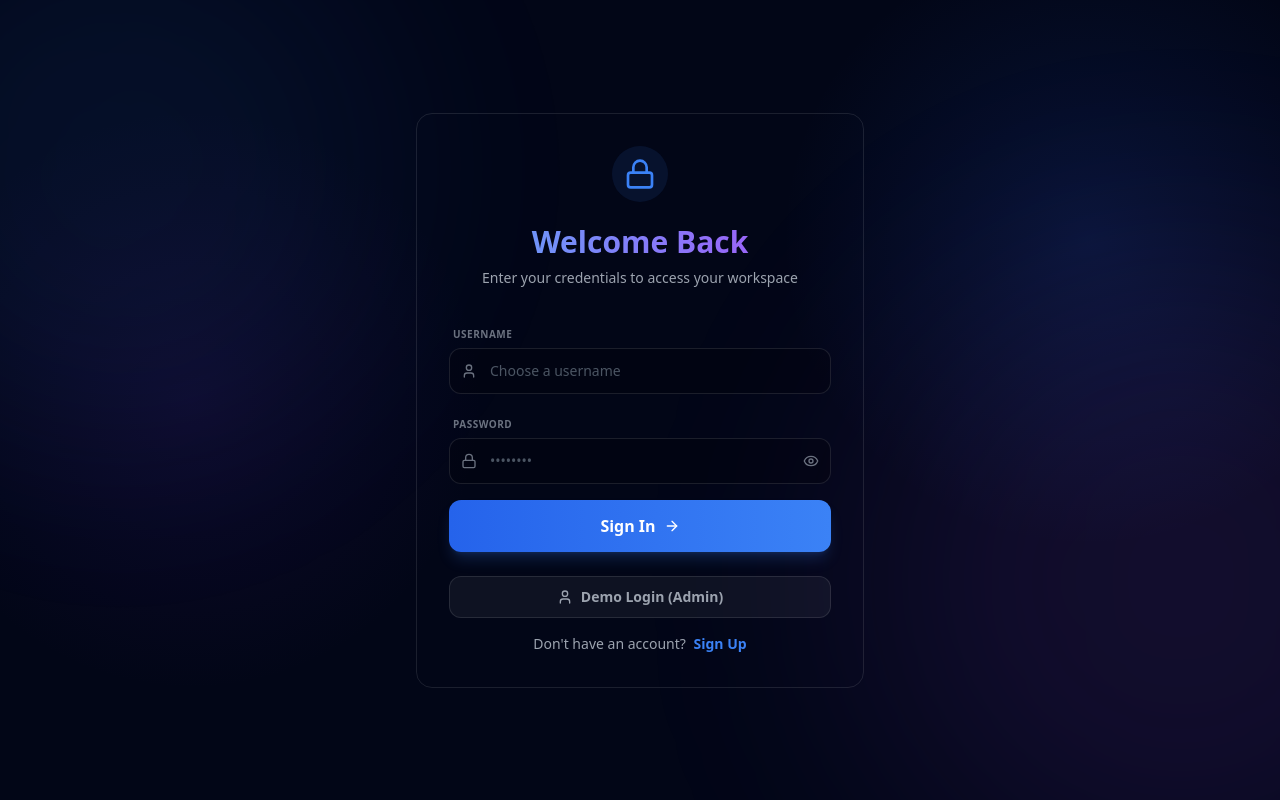
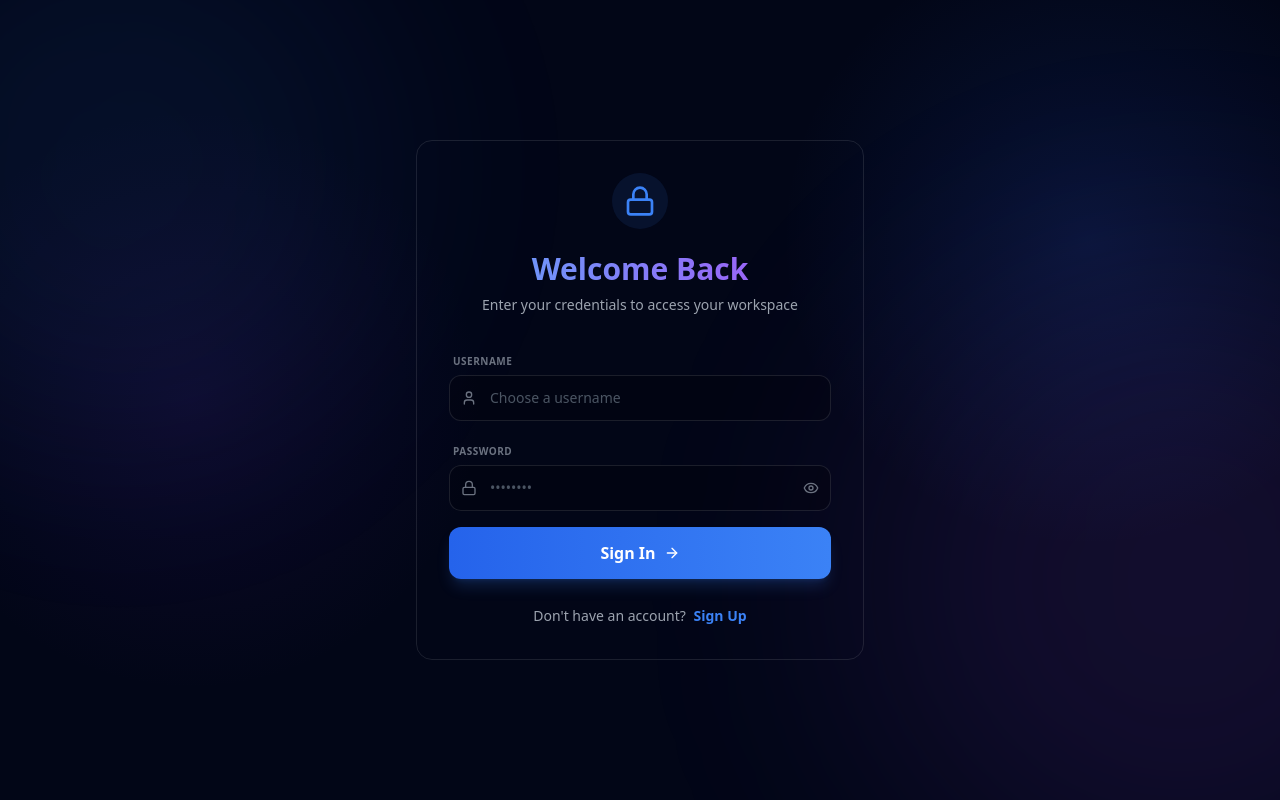
Before and after one commit to Daminimore9021/Habit-Tracker, a Next.js app: page /login in a window 1280 px wide. Built offline with nearby package versions, Linux system fonts and the light colour scheme.

Commit message:
fix: remove demo login and restore db connection

```diff
--- a/app/login/page.tsx
+++ b/app/login/page.tsx
@@ -55,27 +55,6 @@ export default function Login() {
     }
   }
 
-  const handleDemoLogin = async () => {
-    setError('')
-    setIsLoading(true)
-    try {
-      const res = await fetch('/api/auth/login', {
-        method: 'POST',
-        headers: { 'Content-Type': 'application/json' },
-        body: JSON.stringify({ username: 'admin', password: 'password123' })
-      })
-      const data = await res.json()
-      if (!res.ok) throw new Error(data.error || 'Demo login failed')
-
-      localStorage.setItem('isAuthenticated', 'true')
-      localStorage.setItem('userId', data.id)
-      localStorage.setItem('user', JSON.stringify(data))
-      router.push('/')
-    } catch (err: any) {
-      setError(err.message)
-      setIsLoading(false)
-    }
-  }
 
   return (
     <div className="min-h-screen flex items-center justify-center p-4 relative overflow-hidden">
@@ -210,16 +189,6 @@ export default function Login() {
         </form>
 
         <div className="mt-6 space-y-4 text-center">
-          {isLogin && (
-            <button
-              onClick={handleDemoLogin}
-              disabled={isLoading}
-              className="w-full py-2.5 bg-white/5 hover:bg-white/10 border border-white/10 rounded-xl text-sm font-bold text-gray-400 hover:text-white transition-all flex items-center justify-center gap-2"
-            >
-              <User className="w-4 h-4" />
-              Demo Login (Admin)
-            </button>
-          )}
 
           <button
             onClick={() => setIsLogin(!isLogin)}
```
Also changed, not shown: 1 other file (tests, documents, lock files or other folders).
